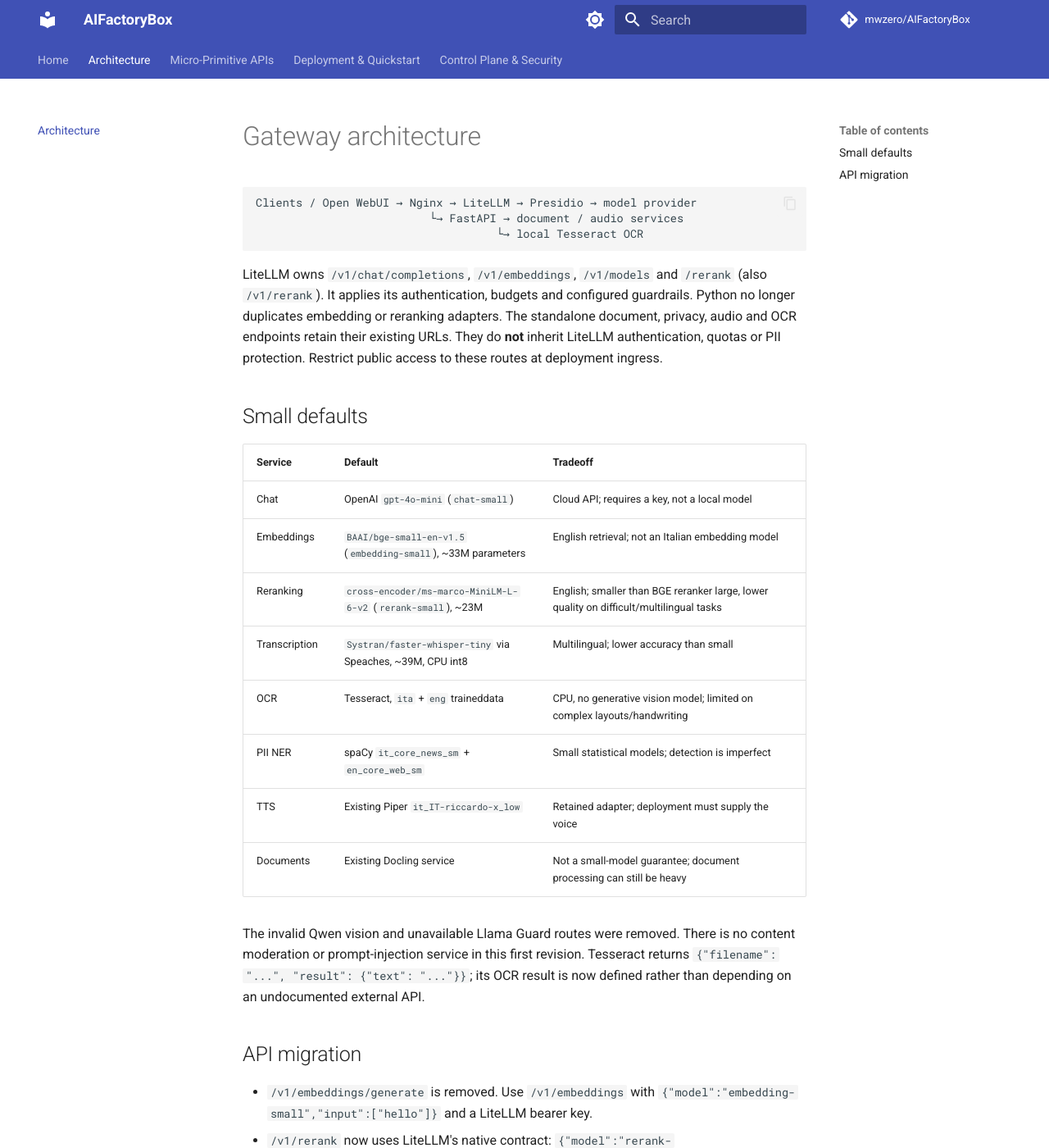
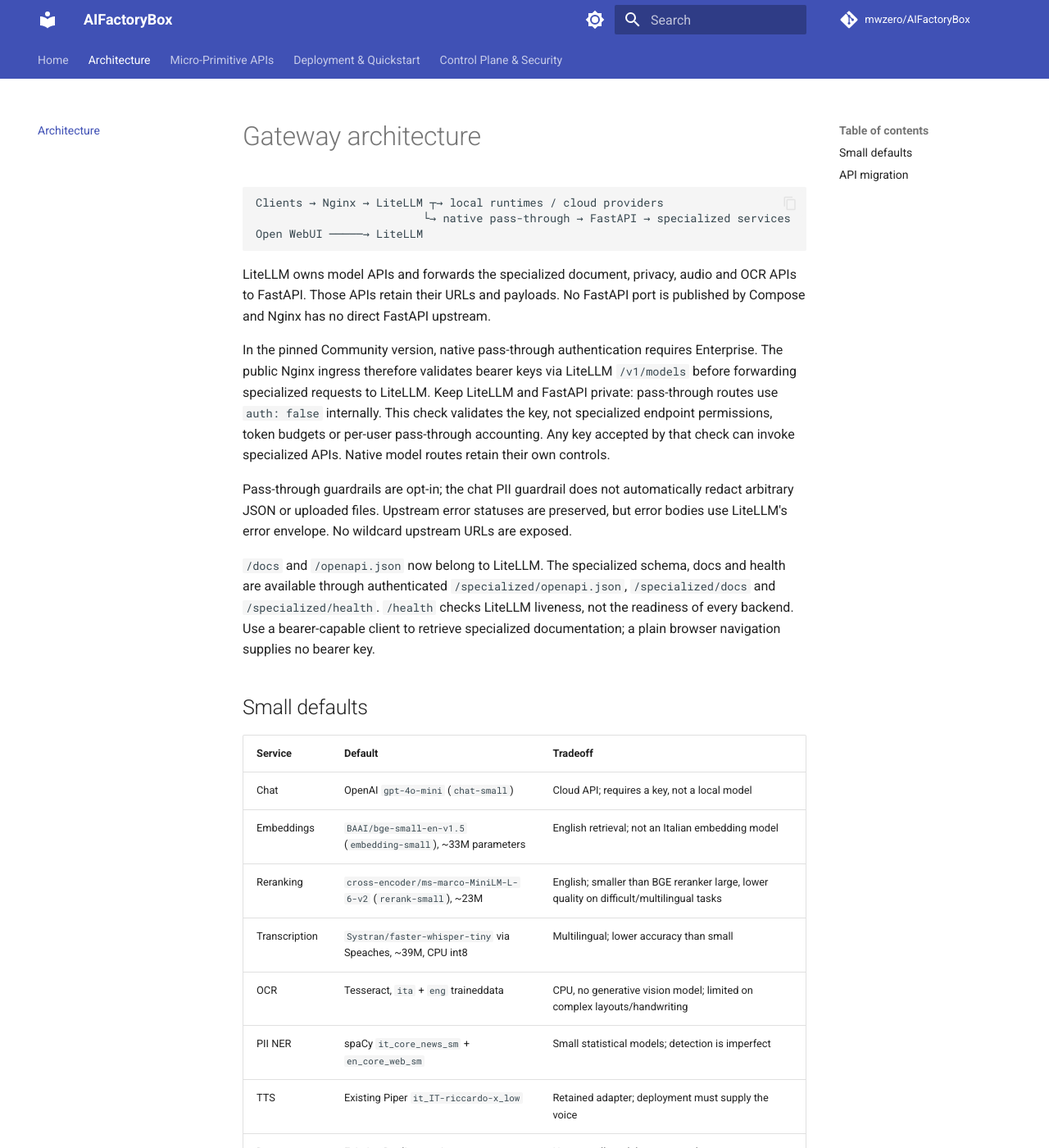
Before and after one commit to mwzero/AIFactoryBox, an MkDocs documentation site: the page built from docs/architecture.md, in a window 1280 px wide and 1400 px high. Shown: the whole window at 82% size. Built offline with MkDocs 1.6.1 and Material for MkDocs 9.7.7, drawn with Linux system fonts in a browser that asks for light colours; comment, search, counter and statistics services are not loaded; some of the changed text lies outside the part shown.

Commit message:
Route specialized FastAPI APIs through LiteLLM pass-through

````diff
--- a/docker-compose.yml
+++ b/docker-compose.yml
@@ -13,7 +13,6 @@ services:
     volumes:
     - ./nginx/nginx.conf:/etc/nginx/nginx.conf:ro
     depends_on:
-    - orchestrator
     - open-webui
     - litellm-proxy
     networks:
@@ -32,6 +31,7 @@ services:
     - TTS_URL=http://engine-tts:5500/api/tts
     - NO_PROXY=localhost,127.0.0.1,nginx,orchestrator,open-webui,litellm-proxy,presidio-analyzer,presidio-anonymizer,docling-service,faster-whisper,piper-tts,tei-embeddings,tei-rerank,postgres-audit,ai-gateway-proxy,ai-gateway-orchestrator,ai-playground-ui,ai-gateway-core,pii-presidio-analyzer,pii-presidio-anonymizer,engine-doc-extraction,engine-speech-transcribe,engine-tts,engine-vector-embeddings,engine-rerank,controlplane-db
     - no_proxy=localhost,127.0.0.1,nginx,orchestrator,open-webui,litellm-proxy,presidio-analyzer,presidio-anonymizer,docling-service,faster-whisper,piper-tts,tei-embeddings,tei-rerank,postgres-audit,ai-gateway-proxy,ai-gateway-orchestrator,ai-playground-ui,ai-gateway-core,pii-presidio-analyzer,pii-presidio-anonymizer,engine-doc-extraction,engine-speech-transcribe,engine-tts,engine-vector-embeddings,engine-rerank,controlplane-db
+    - SCALAR_OPENAPI_URL=/specialized/openapi.json
     networks:
     - ai-gateway-net
     depends_on:
@@ -41,8 +41,6 @@ services:
     - faster-whisper
     - piper-tts
     restart: unless-stopped
-    ports:
-    - 127.0.0.1:8080:8080
   open-webui:
     image: ghcr.io/open-webui/open-webui:main
     container_name: ai-playground-ui
@@ -81,6 +79,7 @@ services:
     - presidio-anonymizer
     - tei-embeddings
     - tei-rerank
+    - orchestrator
     restart: unless-stopped
   presidio-analyzer:
     container_name: pii-presidio-analyzer
--- a/docs/architecture.md
+++ b/docs/architecture.md
@@ -1,17 +1,32 @@
 # Gateway architecture
 
 ```text
-Clients / Open WebUI → Nginx → LiteLLM → Presidio → model provider
-                          └→ FastAPI → document / audio services
-                                    └→ local Tesseract OCR
+Clients → Nginx → LiteLLM ┬→ local runtimes / cloud providers
+                         └→ native pass-through → FastAPI → specialized services
+Open WebUI ─────→ LiteLLM
 ```
 
-LiteLLM owns `/v1/chat/completions`, `/v1/embeddings`, `/v1/models` and
-`/rerank` (also `/v1/rerank`). It applies its authentication, budgets and
-configured guardrails. Python no longer duplicates embedding or reranking
-adapters. The standalone document, privacy, audio and OCR endpoints retain
-their existing URLs. They do **not** inherit LiteLLM authentication, quotas or
-PII protection. Restrict public access to these routes at deployment ingress.
+LiteLLM owns model APIs and forwards the specialized document, privacy, audio
+and OCR APIs to FastAPI. Those APIs retain their URLs and payloads. No FastAPI
+port is published by Compose and Nginx has no direct FastAPI upstream.
+
+In the pinned Community version, native pass-through authentication requires
+Enterprise. The public Nginx ingress therefore validates bearer keys via
+LiteLLM `/v1/models` before forwarding specialized requests to LiteLLM. Keep
+LiteLLM and FastAPI private: pass-through routes use `auth: false` internally.
+This check validates the key, not specialized endpoint permissions, token
+budgets or per-user pass-through accounting. Any key accepted by that check
+can invoke specialized APIs. Native model routes retain their own controls.
+
+Pass-through guardrails are opt-in; the chat PII guardrail does not automatically
+redact arbitrary JSON or uploaded files. Upstream error statuses are preserved,
+but error bodies use LiteLLM's error envelope. No wildcard upstream URLs are exposed.
+
+`/docs` and `/openapi.json` now belong to LiteLLM. The specialized schema, docs
+and health are available through authenticated `/specialized/openapi.json`,
+`/specialized/docs` and `/specialized/health`. `/health` checks LiteLLM liveness,
+not the readiness of every backend. Use a bearer-capable client to retrieve
+specialized documentation; a plain browser navigation supplies no bearer key.
 
 ## Small defaults
 
@@ -39,8 +54,8 @@ result is now defined rather than depending on an undocumented external API.
   `{"model":"rerank-small","query":"returns","documents":["Returns within 30 days"],"top_n":1}`.
   The response has `results[].relevance_score` and standard LiteLLM metadata.
 - `/v1/security/guardrail` is removed: its backend never existed in Compose.
-- FastAPI `/openapi.json` and `/docs` describe only specialized endpoints.
-  LiteLLM's internal `/openapi.json` and `/docs` describe model endpoints.
+- The gateway `/openapi.json` and `/docs` are served by LiteLLM.
+  Specialized schemas are under `/specialized/` and require a bearer key.
 
 Standalone Vercel deployment (`api/index.py`) includes only FastAPI endpoints;
 it does not include LiteLLM or the Tesseract executable. Use Docker for OCR.
--- a/requirements-dev.txt
+++ b/requirements-dev.txt
@@ -1,6 +1,6 @@
 pytest>=8
 flake8>=7
 mkdocs-material>=9
-litellm==1.83.14
+litellm[proxy]==1.83.14
 aiohttp>=3.10
 Pillow>=10
````
Also changed, not shown: README.md (+4 -2 lines), agent.md (+4 -2 lines), docs/apis.md (+5 -3 lines), docs/quickstart.md (+8 -3 lines), docs/security.md (+11 -4 lines), 6 other files.
